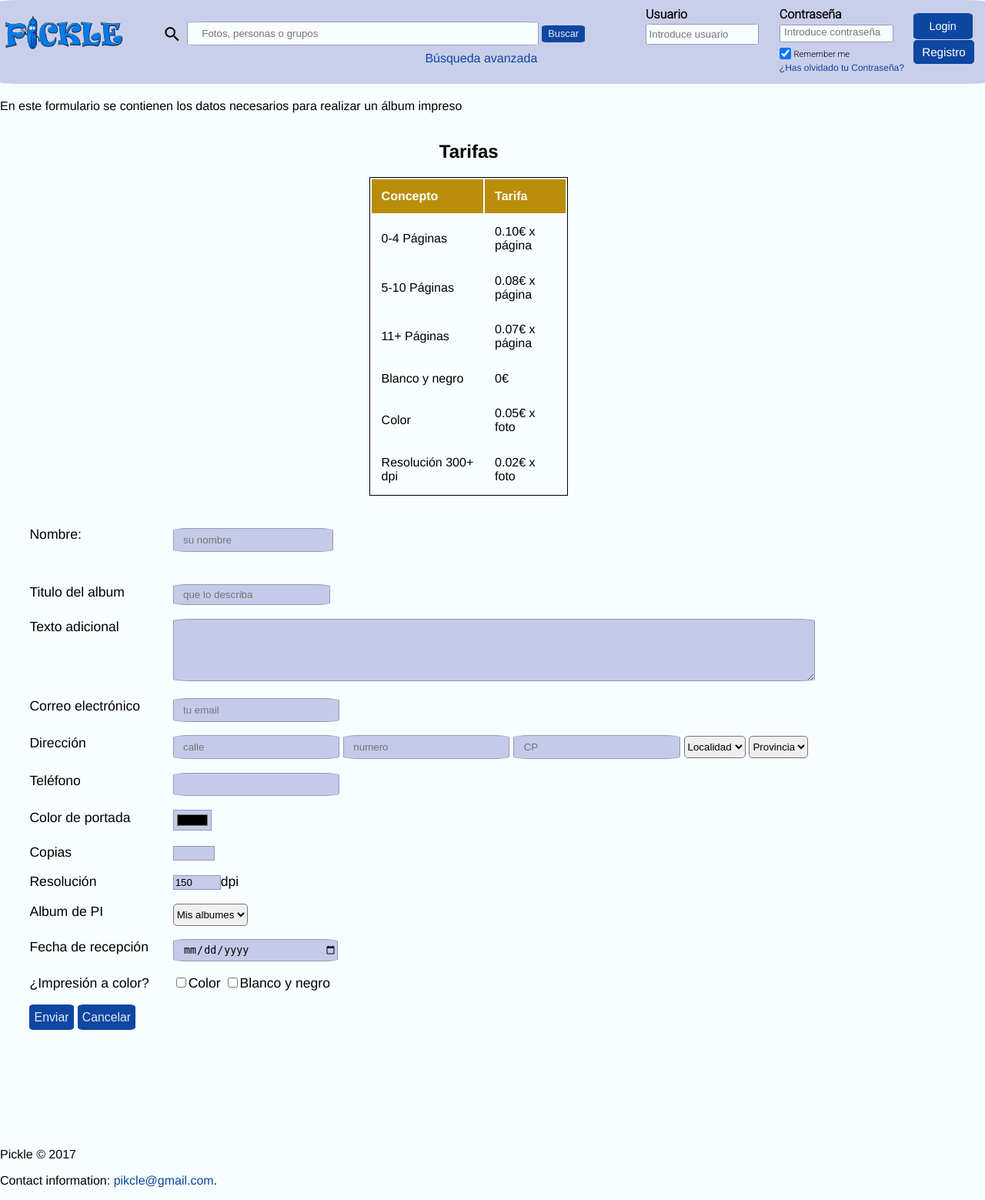
After one commit to natiigarcii/DAW-php, a PHP site: page /Solicitar_album.php in a window 1280 px wide. The commit adds this page. Shown: the whole page at 77% size. Run offline with PHP 8.4, Linux system fonts and the light colour scheme.

Commit message:
He creado: Crear album php y respuesta_registro.php He traspasado solitar_album y solicitar_album_respuesta a php haciendo los cambios que he necesitado Y he modificado un par de cosas de registro.php para que funcionase respuesta_registro.php

```diff
--- a/Registro.php
+++ b/Registro.php
@@ -5,13 +5,13 @@ require_once("inicio.inc");
 ?>
 
 <h2 id="h2-registro">Registro</h2>
-	<form class="formulario-vertical" method="post">
+	<form class="formulario-vertical" method="post" action="respuesta_registro.php">
         <p><label for="usuario"> Nombre de usuario: </label>
           <input type="text" name="usuario" id="usuario" required>
         </p>
 
         <p><label for="pwd">Contraseña:</label>
-          <input type="password" name="pwd" id="pwd" required required pattern=".{6,}" oninvalid="setCustomValidity('Campo obligatorio, debe contener minimo 6 caracteres')">
+          <input type="password" name="pwd" id="pwd" required >
         </p>
 
         <p><label for="2pwd">Repite la contraseña:</label>
--- /dev/null
+++ b/Solicitar_album.php
@@ -0,0 +1,118 @@
+<?php
+$title = "Solicitar album - Pickle";
+require_once("cabecera.inc");
+require_once("inicio.inc");
+?>
+
+<p>En este formulario se contienen los datos necesarios para realizar  un álbum impreso</p>
+
+<table>
+	<caption><h2>Tarifas</h2></caption>
+	<tr>
+		<th>Concepto</th>
+		<th>Tarifa</th>
+	</tr>
+	<tr>
+		<td>0-4 Páginas</td>
+		<td>0.10€ x página</td>
+	</tr>
+	<tr>
+		<td>5-10 Páginas</td>
+		<td>0.08€ x página</td>
+	</tr>
+	<tr>
+		<td>11+ Páginas</td>
+		<td>0.07€ x página</td>
+	</tr>
+	<tr>
+		<td>Blanco y negro</td>
+		<td>0€</td>
+	</tr>
+	<tr>
+		<td>Color</td>
+		<td>0.05€ x foto</td>
+	</tr>
+	<tr>
+		<td>Resolución 300+ dpi</td>
+		<td>0.02€ x foto</td>
+	</tr>
+</table>
+
+<form class="formulario-vertical" action="Solicitar_album_respuesta.php" method="post">
+		  <p id="label-nombre"><label for="nombre" >Nombre:</label>
+		  <input type="text" maxlength="200" required name="nombre" id="nombre" placeholder="su nombre"></p>
+
+		  <p id="label-titulo"><label for="titulo">Titulo del album</label>
+		  <input type="search" maxlength="200" required name="titulo" id="titulo" placeholder="que lo describa"></p>
+
+		 <p> <label id="label-txt-adicional" for="texto-adicional">Texto adicional</label>
+		  <textarea maxlength="4000" cols="100" rows="5" name="texto-adicional" id="texto-adicional" placeholder="dedicatoria, descripción de su contenido, etc."> </textarea></p>
+
+		  <p><label for="email">Correo electrónico</label>
+		  <input type="email" maxlength="200" required name="email" id="email" placeholder="tu email"></p>
+
+		  <p><label for="direccion">Dirección</label>
+		  	<input type="text" name="direccion" id="direccion" placeholder="calle">
+		  	<input type="text" name="numero" placeholder="numero" >
+		  	<input type="text" name="cp" placeholder="CP" >
+
+		  	<select name="localidades" >
+		  		<option value="Localidad">Localidad</option>
+		  		<option value="Novelda">Novelda</option>
+		  		<option value="Humanes">Humanes</option>
+		  		<option value="Elche">Elche</option>
+		  	</select>
+		  	<select name="provincias" >
+		  		<option value="Provincia">Provincia</option>
+		  		<option value="Alicante">Alicante·</option>
+		  		<option value="Madrid">Madrid</option>
+		  		<option value="Albacete">Alicante·</option>
+		  	</select>
+
+		    </p>
+
+		    <p><label for="telefono">Teléfono </label>
+		    	<input type="text" name="telefono" id="telefono">
+		    </p>
+
+		  	<p> <label for="color-portada">Color de portada</label>
+		 		 <input type="Color" name="color-portada" id="color-portada"></p>
+
+
+		 	<p><label for="cantidad">Copias</label>
+
+				<input type="number" name="cantidad" id="cantidad" min="1" max="20">
+			</p>
+
+
+     		<p><label for="resolucion">Resolución</label>
+     	 		<input type="number" name="resolucion" id="resolucion" min="150" max="900" step="150" value="150" >dpi
+     		</p>
+
+     		<p><label>Album de PI</label>
+     	 		<select name="album-pi" id="album-pi">
+     	 			<option>Mis albumes</option>
+     	 		</select>
+     	 	</p>
+
+     	 	<p><label for="fecha-recepcion">Fecha de recepción</label>
+     	 		<input type="date" name="fecha-recepcion" id="fecha-recepcion">
+     	 	</p>
+
+
+     	 	<p><label>¿Impresión a color?</label>
+     	 		<input type="checkbox" name="color"  value="color">Color
+     	 		<input type="checkbox" name="color" value="blancoynegro">Blanco y negro
+
+     	 	</p>
+
+     	 	<p>
+       			<input type="submit" class="enviar-registro" value="Enviar">
+       			<input type="submit" class="enviar-registro" value="Cancelar">
+     		 </p>
+
+		</form>
+
+		 <?php
+require_once("footer.inc");
+?>
```
Also changed, not shown: Solicitar_album_respuesta.php (added, +61 -0 lines), crear_album.php (added, +32 -0 lines), respuesta_registro.php (added, +36 -0 lines).
